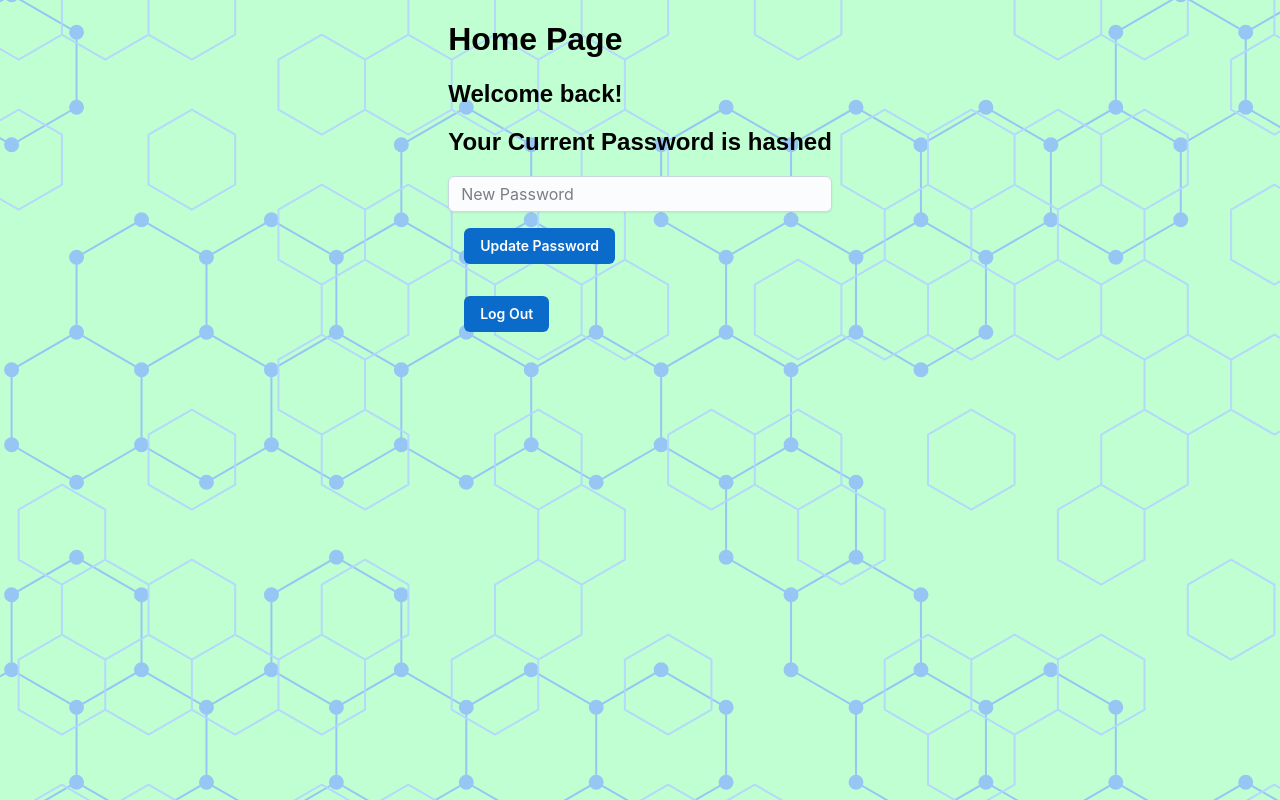
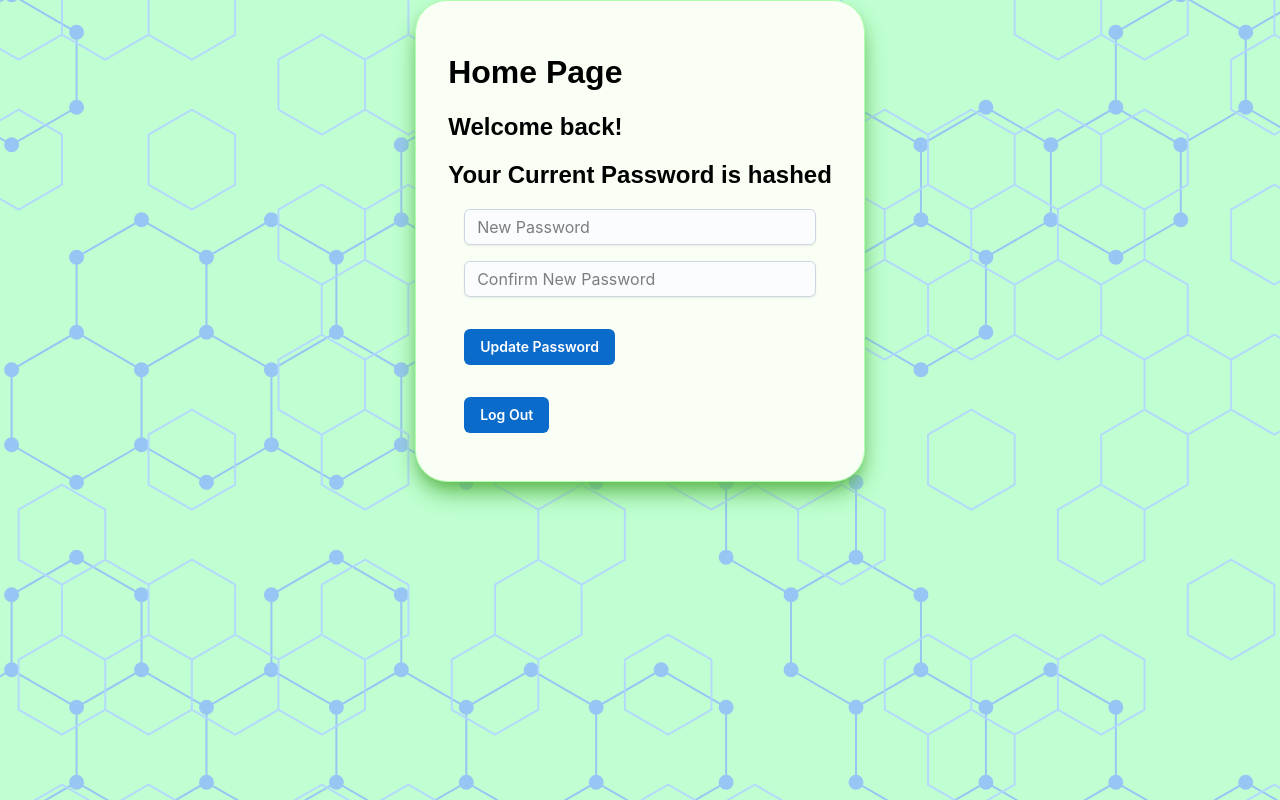
Before and after one commit to CJ484/LogInForm, a Next.js app: page /pages/Home in a window 1280 px wide. Built offline with nearby package versions, Linux system fonts and the light colour scheme.

Commit message:
Add home page styling and password confirmation

```diff
--- a/app/Styles/page.module.scss
+++ b/app/Styles/page.module.scss
@@ -28,6 +28,14 @@
     align-items: center;
     justify-content: center;
     margin: 0;
+}
+
+.homePage {
+    background-color: rgb(249, 255, 245);
+    padding: 2rem;
+    box-shadow: rgb(91, 186, 78) 0px 13px 27px -5px, rgba(91, 161, 56, 0.875) 0px 8px 16px -8px;
+    border: 1px solid rgb(175, 255, 172);
+    border-radius: 2rem;
 }
 
 .title {
--- a/app/pages/Home/page.tsx
+++ b/app/pages/Home/page.tsx
@@ -1,6 +1,7 @@
 'use client';
 import React, {useState, useEffect} from 'react';
 import {Button, Input} from '@mui/joy';
+import {isEqual} from 'lodash';
 import {useRouter} from 'next/navigation';
 import toast, {Toaster} from 'react-hot-toast';
 import {LocateUser, UpdateInfo} from '../../api';
@@ -15,17 +16,22 @@ const Home = () => {
 	const [accountInfo, setAccountInfo] = useState({} as AccountInfoTypes);
 	const [logInToken, setLogInToken] = useState('' as string);
 	const [newPasswordInput, setNewPasswordInput] = useState('');
+	const [newPasswordConfirmInput, setNewPasswordConfirmInput] = useState('');
 	const {push} = useRouter();
 
-	const updatePassword = () => {
+	const updatePassword = async () => {
 		const idToken: string = sessionStorage.getItem('sessionToken')!;
-		// eslint-disable-next-line @typescript-eslint/no-floating-promises
-		toast.promise(UpdateInfo(idToken, newPasswordInput), {
-			loading: 'Updating Password...',
-			success: 'Password Updated',
-			error: (err: Error) => `${err.toString()}`,
-		});
-		setNewPasswordInput('');
+
+		if (isEqual(newPasswordInput, newPasswordConfirmInput)) {
+			await toast.promise(UpdateInfo(idToken, newPasswordInput), {
+				loading: 'Updating Password...',
+				success: 'Password Updated',
+				error: (err: Error) => `${err.toString()}`,
+			});
+			setNewPasswordInput('');
+		} else {
+			toast.error('Passwords do not match');
+		}
 	};
 
 	const logOut = () => {
@@ -54,7 +60,7 @@ const Home = () => {
 	}, [logInToken]);
 
 	return (
-		<div>
+		<div className={styles.homePage}>
 			<h1>Home Page</h1>
 			<h2>Welcome back!</h2>
 			<h2>
@@ -64,15 +70,24 @@ const Home = () => {
 			<div>
 				<Input
 					required
-					className={styles.form_input}
+					sx={{margin: '1rem'}}
 					placeholder='New Password'
 					value={newPasswordInput}
 					onChange={e => {
 						setNewPasswordInput(e.target.value);
 					}}
 				/>
+				<Input
+					required
+					sx={{margin: '1rem'}}
+					placeholder='Confirm New Password'
+					value={newPasswordConfirmInput}
+					onChange={e => {
+						setNewPasswordConfirmInput(e.target.value);
+					}}
+				/>
 				<Button sx={{margin: '1rem'}} onClick={() => {
-					updatePassword();
+					void updatePassword();
 				}}>
           Update Password
 				</Button>
```
